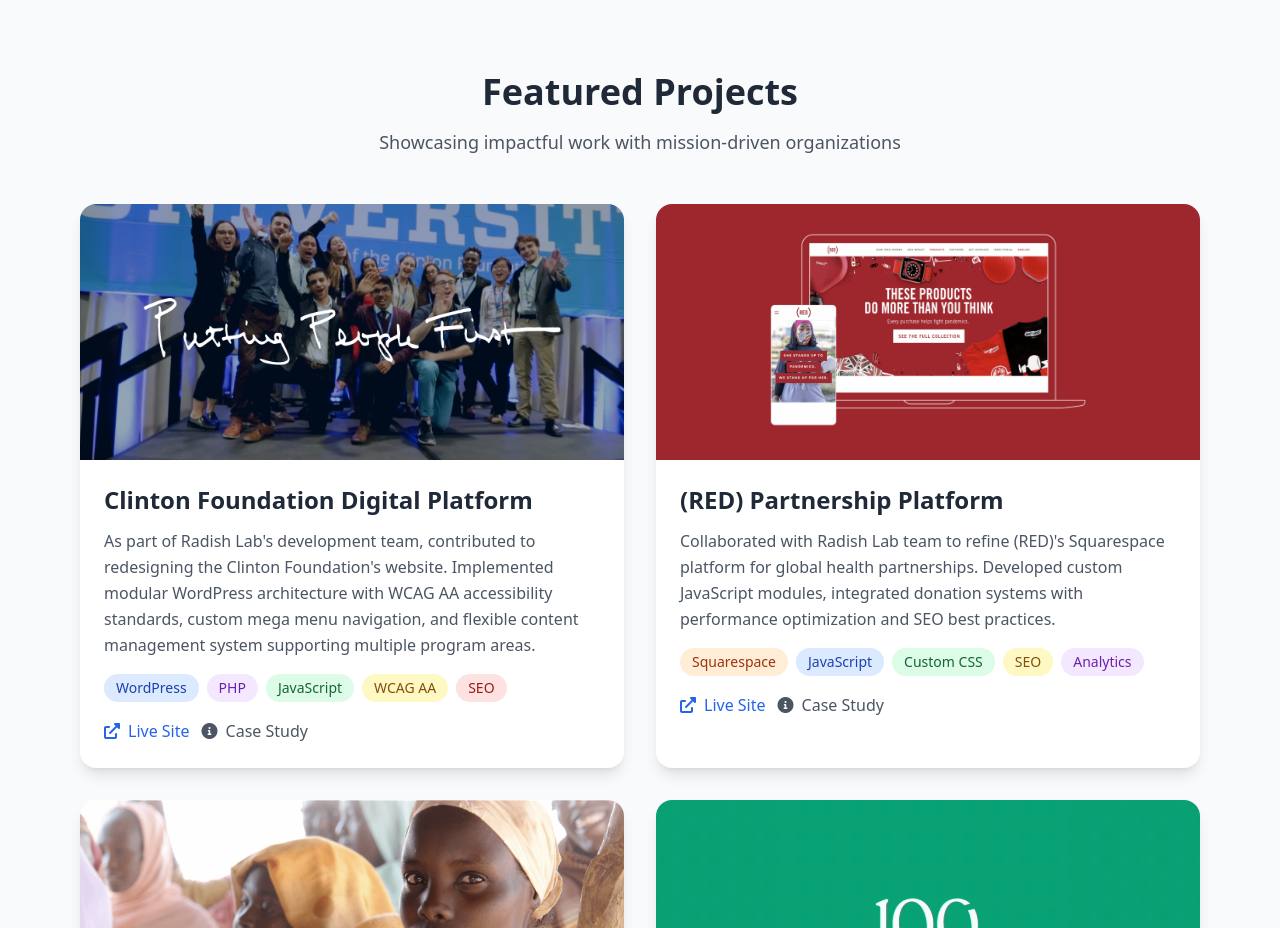
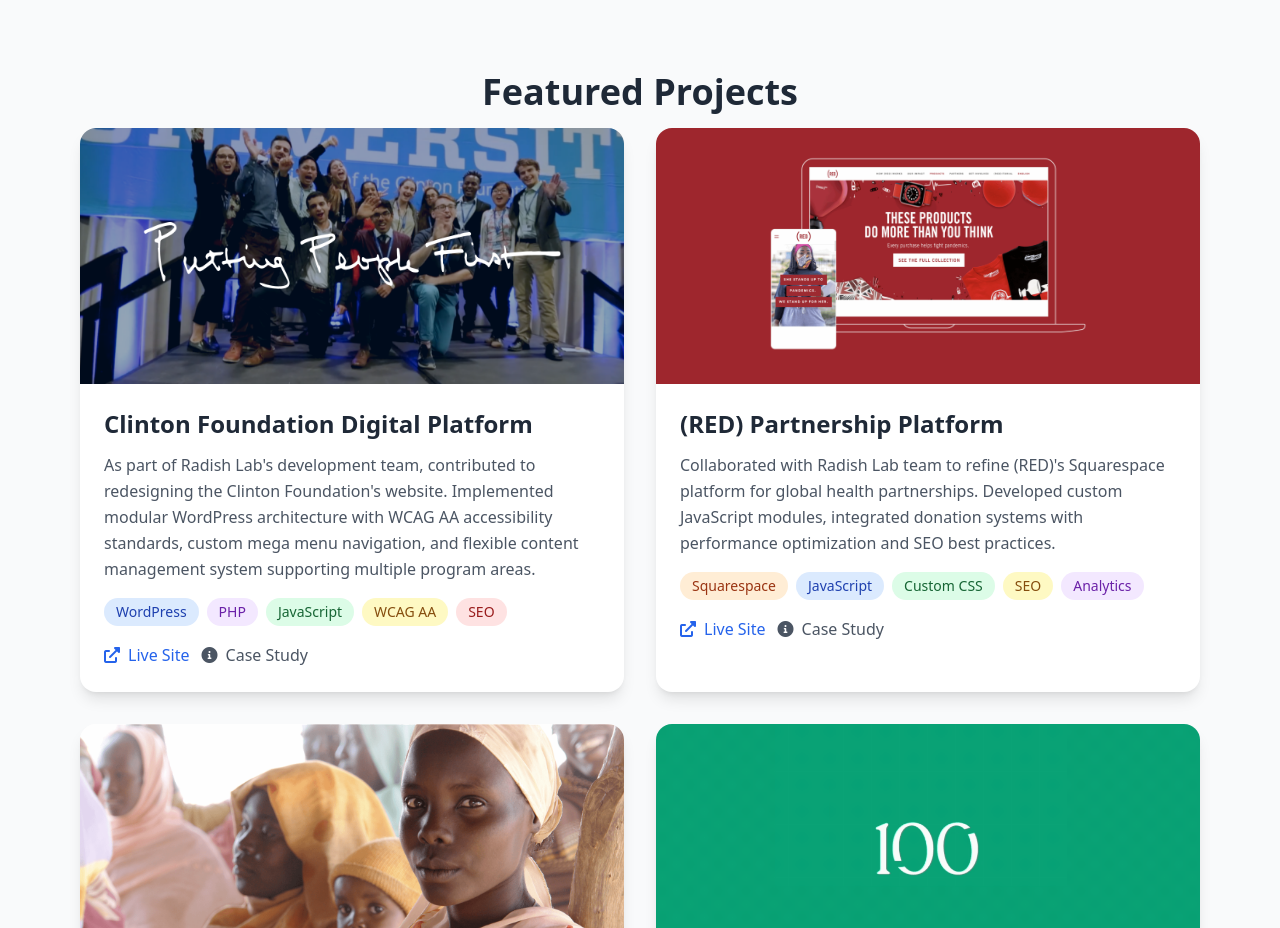
Before and after one commit to josepedrodiaz/josepedrodiaz.github.io, a website: page index.html in a window 1280 px wide. Shown: the part 1280-2208 px from the top of the page. Drawn offline with Linux system fonts and the light colour scheme.

Commit message:
Remove portfolio subtitle

```diff
--- a/index.html
+++ b/index.html
@@ -123,7 +123,6 @@
     <section id="portfolio" class="py-20 bg-gray-50">
         <div class="max-w-6xl mx-auto px-4">
             <h2 class="text-4xl font-bold mb-4 text-center text-gray-800" data-i18n="portfolio.title">Featured Projects</h2>
-            <p class="text-center text-gray-600 mb-12 text-lg" data-i18n="portfolio.subtitle">Showcasing impactful work with mission-driven organizations</p>
 
             <div class="grid md:grid-cols-2 gap-8">
                 <!-- Project 1: Clinton Foundation -->
--- a/translations.json
+++ b/translations.json
@@ -19,7 +19,6 @@
     },
     "portfolio": {
       "title": "Featured Projects",
-      "subtitle": "Showcasing impactful work with mission-driven organizations",
       "livesite": "Live Site",
       "casestudy": "Case Study",
       "clinton": {
@@ -74,7 +73,6 @@
     },
     "portfolio": {
       "title": "Proyectos Destacados",
-      "subtitle": "Mostrando trabajo impactante con organizaciones con misión",
       "livesite": "Ver Sitio",
       "casestudy": "Caso de Estudio",
       "clinton": {
```
